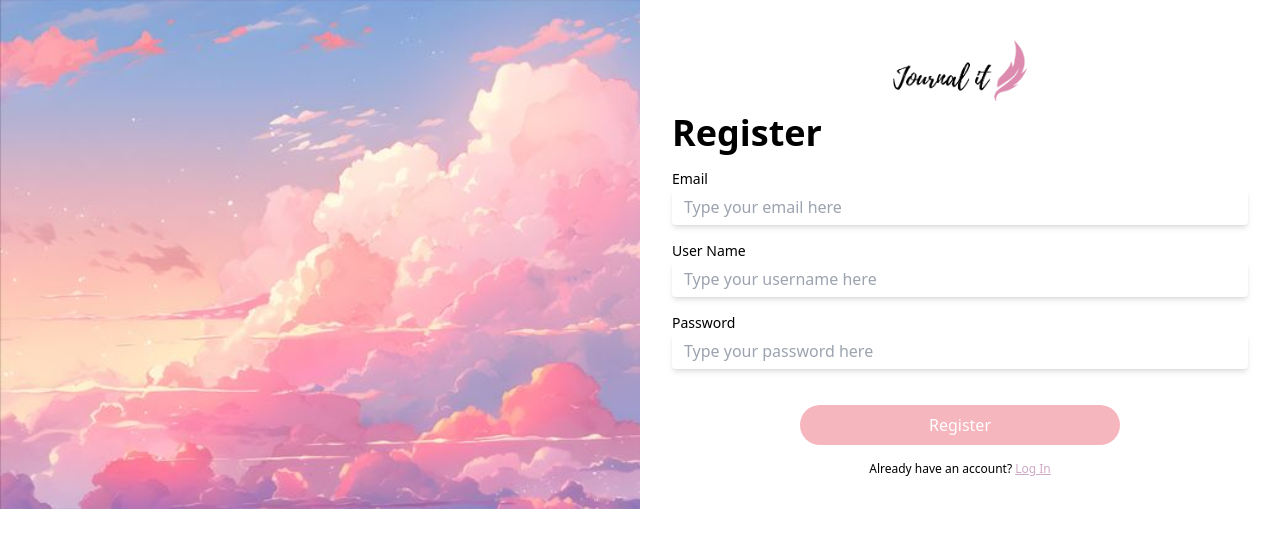
After one commit to theofanihati/Journal-it, a PHP site: page /public/register.html in a window 1280 px wide. The commit adds this page. Shown: the top 548 px of the page. Run offline with PHP 8.4, Linux system fonts and the light colour scheme.

Commit message:
slicing login & register. TODO make the cover screen height

```diff
--- /dev/null
+++ b/public/register.html
@@ -0,0 +1,42 @@
+<!DOCTYPE html>
+<html lang="en">
+<head>
+    <meta charset="UTF-8">
+    <meta name="viewport" content="width=device-width, initial-scale=1.0">
+    <title>Journal It/register</title>
+    <link rel="stylesheet" href="style.css">
+</head>
+<body>
+    <div class="flex">
+        <div class="w-1/2 bg-cover" style="background-image: url('/public/img/cover.jpeg')"></div>
+        <div class="w-1/2 p-8">
+            <div class="flex items-center justify-center">
+                <img src="/public/img/logo_Journalit_landscape.png" class="w-36"/>
+            </div>
+            <h3 class="text-4xl font-bold mb-4">Register</h3>
+            <form>
+                <div class="mb-4">
+                    <label class="block text-sm " for="email">Email</label>
+                    <input class="shadow-md appearance-none border-none rounded w-full py-2 px-3 text-gray-700 leading-tight focus:outline-none focus:shadow-outline" id="email" type="email" placeholder="Type your email here">
+                </div>
+                <div class="mb-4">
+                    <label class="block text-sm" for="username">User Name</label>
+                    <input class="shadow-md appearance-none border-none rounded w-full py-2 px-3 text-gray-700 leading-tight focus:outline-none focus:shadow-outline" id="username" type="text" placeholder="Type your username here">
+                </div>
+                <div class="mb-6">
+                    <label class="block text-sm" for="password">Password</label>
+                    <input class="shadow-md appearance-none border-none rounded w-full py-2 px-3 text-gray-700 mb-3 leading-tight focus:outline-none focus:shadow-outline" id="password" type="password" placeholder="Type your password here">
+                </div>
+                <div class="flex items-center justify-center">
+                    <button class="bg-customPink2 hover:bg-customPink3 text-white w-80 py-2 px-4 rounded-full focus:outline-none focus:shadow-outline" type="button">
+                        Register
+                    </button>
+                </div>
+                <p class="text-center text-gray-500 text-xs mt-4 ">
+                    Already have an account? <a href="login.html" class="text-customPurple1 hover:text-black"><u>Log In</u></a>
+                </p>
+            </form>
+        </div>
+    </div>
+</body>
+</html>
--- a/public/style.css
+++ b/public/style.css
@@ -124,7 +124,7 @@
   /* 2 */
   border-style: solid;
   /* 2 */
-  border-color: #e5e7eb;
+  border-color: currentColor;
   /* 2 */
 }
 
@@ -553,3 +553,207 @@ video {
 [hidden]:where(:not([hidden="until-found"])) {
   display: none;
 }
+
+.mb-2 {
+  margin-bottom: 0.5rem;
+}
+
+.mb-3 {
+  margin-bottom: 0.75rem;
+}
+
+.mb-4 {
+  margin-bottom: 1rem;
+}
+
+.mb-6 {
+  margin-bottom: 1.5rem;
+}
+
+.mt-4 {
+  margin-top: 1rem;
+}
+
+.mb-1 {
+  margin-bottom: 0.25rem;
+}
+
+.block {
+  display: block;
+}
+
+.flex {
+  display: flex;
+}
+
+.w-1\/2 {
+  width: 50%;
+}
+
+.w-36 {
+  width: 9rem;
+}
+
+.w-80 {
+  width: 20rem;
+}
+
+.w-full {
+  width: 100%;
+}
+
+.appearance-none {
+  -webkit-appearance: none;
+     -moz-appearance: none;
+          appearance: none;
+}
+
+.items-center {
+  align-items: center;
+}
+
+.justify-center {
+  justify-content: center;
+}
+
+.rounded {
+  border-radius: 0.25rem;
+}
+
+.rounded-full {
+  border-radius: 9999px;
+}
+
+.border {
+  border-width: 1px;
+}
+
+.border-none {
+  border-style: none;
+}
+
+.bg-customPink2 {
+  --tw-bg-opacity: 1;
+  background-color: rgb(245 182 190 / var(--tw-bg-opacity, 1));
+}
+
+.bg-cover {
+  background-size: cover;
+}
+
+.p-8 {
+  padding: 2rem;
+}
+
+.px-3 {
+  padding-left: 0.75rem;
+  padding-right: 0.75rem;
+}
+
+.px-4 {
+  padding-left: 1rem;
+  padding-right: 1rem;
+}
+
+.py-2 {
+  padding-top: 0.5rem;
+  padding-bottom: 0.5rem;
+}
+
+.text-center {
+  text-align: center;
+}
+
+.text-4xl {
+  font-size: 2.25rem;
+  line-height: 2.5rem;
+}
+
+.text-sm {
+  font-size: 0.875rem;
+  line-height: 1.25rem;
+}
+
+.text-xs {
+  font-size: 0.75rem;
+  line-height: 1rem;
+}
+
+.font-bold {
+  font-weight: 700;
+}
+
+.leading-tight {
+  line-height: 1.25;
+}
+
+.text-customPurple1 {
+  --tw-text-opacity: 1;
+  color: rgb(206 169 198 / var(--tw-text-opacity, 1));
+}
+
+.text-white {
+  --tw-text-opacity: 1;
+  color: rgb(255 255 255 / var(--tw-text-opacity, 1));
+}
+
+.text-customGray2 {
+  --tw-text-opacity: 1;
+  color: rgb(166 166 166 / var(--tw-text-opacity, 1));
+}
+
+.text-customPink1 {
+  --tw-text-opacity: 1;
+  color: rgb(255 233 236 / var(--tw-text-opacity, 1));
+}
+
+.shadow {
+  --tw-shadow: 0 1px 3px 0 rgb(0 0 0 / 0.1), 0 1px 2px -1px rgb(0 0 0 / 0.1);
+  --tw-shadow-colored: 0 1px 3px 0 var(--tw-shadow-color), 0 1px 2px -1px var(--tw-shadow-color);
+  box-shadow: var(--tw-ring-offset-shadow, 0 0 #0000), var(--tw-ring-shadow, 0 0 #0000), var(--tw-shadow);
+}
+
+.shadow-lg {
+  --tw-shadow: 0 10px 15px -3px rgb(0 0 0 / 0.1), 0 4px 6px -4px rgb(0 0 0 / 0.1);
+  --tw-shadow-colored: 0 10px 15px -3px var(--tw-shadow-color), 0 4px 6px -4px var(--tw-shadow-color);
+  box-shadow: var(--tw-ring-offset-shadow, 0 0 #0000), var(--tw-ring-shadow, 0 0 #0000), var(--tw-shadow);
+}
+
+.shadow-2xl {
+  --tw-shadow: 0 25px 50px -12px rgb(0 0 0 / 0.25);
+  --tw-shadow-colored: 0 25px 50px -12px var(--tw-shadow-color);
+  box-shadow: var(--tw-ring-offset-shadow, 0 0 #0000), var(--tw-ring-shadow, 0 0 #0000), var(--tw-shadow);
+}
+
+.shadow-sm {
+  --tw-shadow: 0 1px 2px 0 rgb(0 0 0 / 0.05);
+  --tw-shadow-colored: 0 1px 2px 0 var(--tw-shadow-color);
+  box-shadow: var(--tw-ring-offset-shadow, 0 0 #0000), var(--tw-ring-shadow, 0 0 #0000), var(--tw-shadow);
+}
+
+.shadow-inner {
+  --tw-shadow: inset 0 2px 4px 0 rgb(0 0 0 / 0.05);
+  --tw-shadow-colored: inset 0 2px 4px 0 var(--tw-shadow-color);
+  box-shadow: var(--tw-ring-offset-shadow, 0 0 #0000), var(--tw-ring-shadow, 0 0 #0000), var(--tw-shadow);
+}
+
+.shadow-md {
+  --tw-shadow: 0 4px 6px -1px rgb(0 0 0 / 0.1), 0 2px 4px -2px rgb(0 0 0 / 0.1);
+  --tw-shadow-colored: 0 4px 6px -1px var(--tw-shadow-color), 0 2px 4px -2px var(--tw-shadow-color);
+  box-shadow: var(--tw-ring-offset-shadow, 0 0 #0000), var(--tw-ring-shadow, 0 0 #0000), var(--tw-shadow);
+}
+
+.hover\:bg-customPink3:hover {
+  --tw-bg-opacity: 1;
+  background-color: rgb(222 139 176 / var(--tw-bg-opacity, 1));
+}
+
+.hover\:text-black:hover {
+  --tw-text-opacity: 1;
+  color: rgb(0 0 0 / var(--tw-text-opacity, 1));
+}
+
+.focus\:outline-none:focus {
+  outline: 2px solid transparent;
+  outline-offset: 2px;
+}
```
Also changed, not shown: public/index.html (deleted, +0 -12 lines), public/login.html (added, +39 -0 lines), tailwind.config.js (+14 -1 lines), public/img/cover.jpeg (added).
